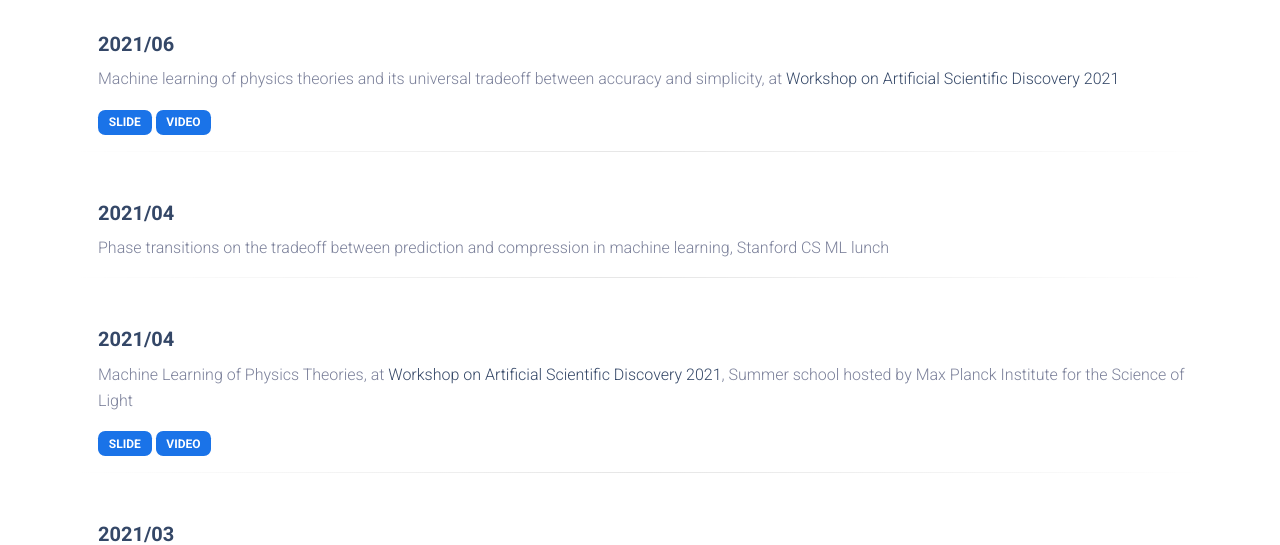
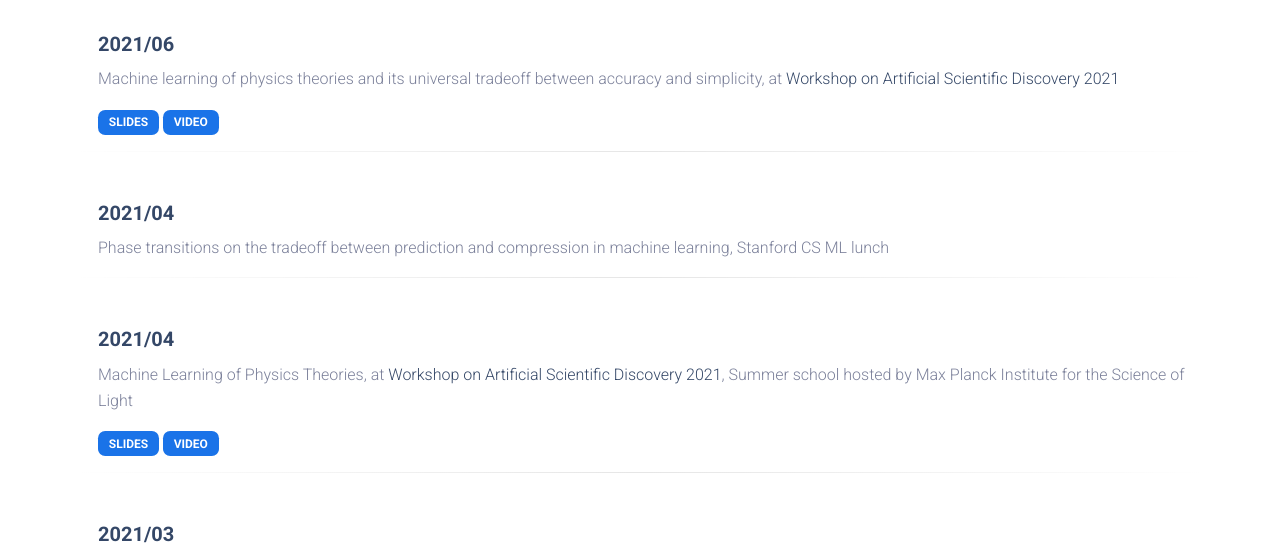
Before and after one commit to PascalDai/TailinLabWebsite, a Jekyll site: the page built from talks.html, in a window 1280 px wide and 900 px high, scrolled down 3215 px. Shown: the part 145-690 px from the top of the window. Built offline with Jekyll 4.4.1, drawn with Linux system fonts in a browser that asks for light colours; nearby versions of some CDN libraries.

Commit message:
fix 404 page bug
把404页面完善完了

```diff
--- a/404.html
+++ b/404.html
@@ -2,7 +2,7 @@
 layout: default
 ---
 
-<div class="page-header align-items-start min-vh-100" style="background-image: url('https://images.unsplash.com/uploads/1413399939678471ea070/2c0343f7?ixid=MnwxMjA3fDB8MHxwaG90by1wYWdlfHx8fGVufDB8fHx8&ixlib=rb-1.2.1&auto=format&fit=crop&w=1950&q=80');" loading="lazy">
+<div class="page-header align-items-start min-vh-100" style="background-image: url('assets/img/bg11.jpg');" loading="lazy">
   <span class="mask bg-gradient-dark opacity-6"></span>
   <div class="container my-auto">
     <div class="row">
@@ -10,7 +10,7 @@
         <h1 class="display-1 text-bolder text-white">Error 404</h1>
         <h2 class="text-white">Erm. Page not found</h2>
         <p class="lead text-white">We suggest you to go to the homepage while we solve this issue.</p>
-        <button type="button" class="btn bg-gradient-warning mt-4">Go to Homepage</button>
+        <button type="button" class="btn bg-gradient-warning mt-4"><a href="/index.html" class="text-white">Go to Homepage</a></button>
       </div>
     </div>
   </div>
--- a/_posts/talks/2021-04-01-Machine Learning of Physics Theories, at Workshop on Artificial Scientific Discovery 2021, Summer school hosted by Max Planck Institute for the Science of Light.markdown
+++ b/_posts/talks/2021-04-01-Machine Learning of Physics Theories, at Workshop on Artificial Scientific Discovery 2021, Summer school hosted by Max Planck Institute for the Science of Light.markdown
@@ -3,6 +3,6 @@
 title: "Machine Learning of Physics Theories, at Workshop on Artificial Scientific Discovery 2021, Summer school hosted by Max Planck Institute for the Science of Light"
 categories: talks
 tags: ["other talks"]
-links: [{name: "slide",url: "https://owncloud.gwdg.de/index.php/s/vWZmzGmskA0QZqD"},{name: "video",url: "https://owncloud.gwdg.de/index.php/s/MJnaForZTWvfijB"}]
+links: [{name: "slides",url: "https://owncloud.gwdg.de/index.php/s/vWZmzGmskA0QZqD"},{name: "video",url: "https://owncloud.gwdg.de/index.php/s/MJnaForZTWvfijB"}]
 ---
 Machine Learning of Physics Theories, at [Workshop on Artificial Scientific Discovery 2021](https://mpl.mpg.de/divisions/marquardt-division/workshops/2021-artificial-scientific-discovery/), Summer school hosted by Max Planck Institute for the Science of Light
--- a/_posts/talks/2021-06-01-Machine learning of physics theories and its universal tradeoff between accuracy and simplicity, at Workshop on Artificial Scientific Discovery 2021.markdown
+++ b/_posts/talks/2021-06-01-Machine learning of physics theories and its universal tradeoff between accuracy and simplicity, at Workshop on Artificial Scientific Discovery 2021.markdown
@@ -3,6 +3,6 @@
 title: "Machine learning of physics theories and its universal tradeoff between accuracy and simplicity, at Workshop on Artificial Scientific Discovery 2021"
 categories: talks
 tags: ["other talks"]
-links: [{name: "slide",url: "https://owncloud.gwdg.de/index.php/s/vWZmzGmskA0QZqD"},{name: "video",url: "https://mpl.mpg.de/divisions/marquardt-division/workshops/2021-artificial-scientific-discovery/#:~:text=6%3A20%20pm%C2%A0%C2%A0Tailin%20Wu%20(Stanford)%3A%20Machine%20learning%20of%20physics%20theories%20and%20its%20universal%20tradeoff%20between%20accuracy%20and%20simplicity"}]
+links: [{name: "slides",url: "https://owncloud.gwdg.de/index.php/s/vWZmzGmskA0QZqD"},{name: "video",url: "https://mpl.mpg.de/divisions/marquardt-division/workshops/2021-artificial-scientific-discovery/#:~:text=6%3A20%20pm%C2%A0%C2%A0Tailin%20Wu%20(Stanford)%3A%20Machine%20learning%20of%20physics%20theories%20and%20its%20universal%20tradeoff%20between%20accuracy%20and%20simplicity"}]
 ---
 Machine learning of physics theories and its universal tradeoff between accuracy and simplicity, at [Workshop on Artificial Scientific Discovery 2021](https://mpl.mpg.de/divisions/marquardt-division/workshops/2021-artificial-scientific-discovery/#:~:text=6%3A20%20pm%C2%A0%C2%A0Tailin%20Wu%20(Stanford)%3A%20Machine%20learning%20of%20physics%20theories%20and%20its%20universal%20tradeoff%20between%20accuracy%20and%20simplicity)
```
Also changed, not shown: assets/img/bg11.jpg (added).
